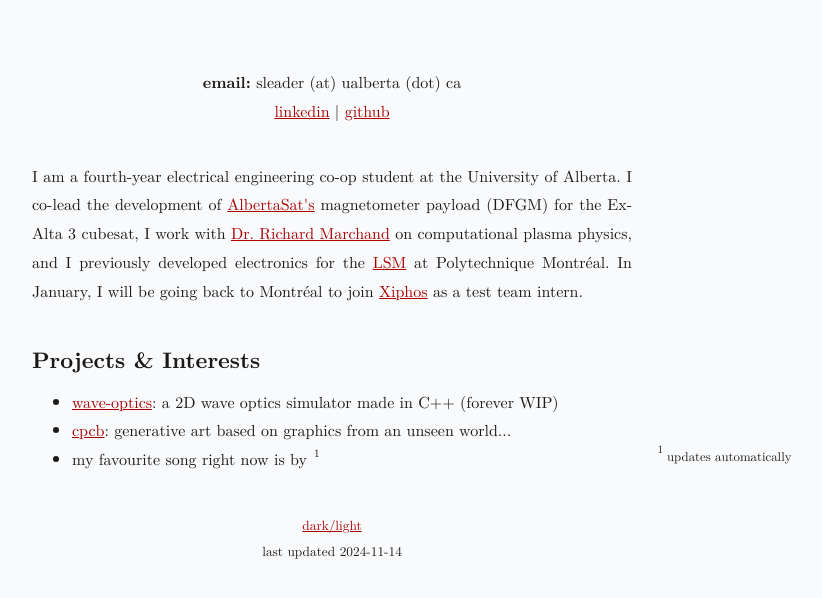
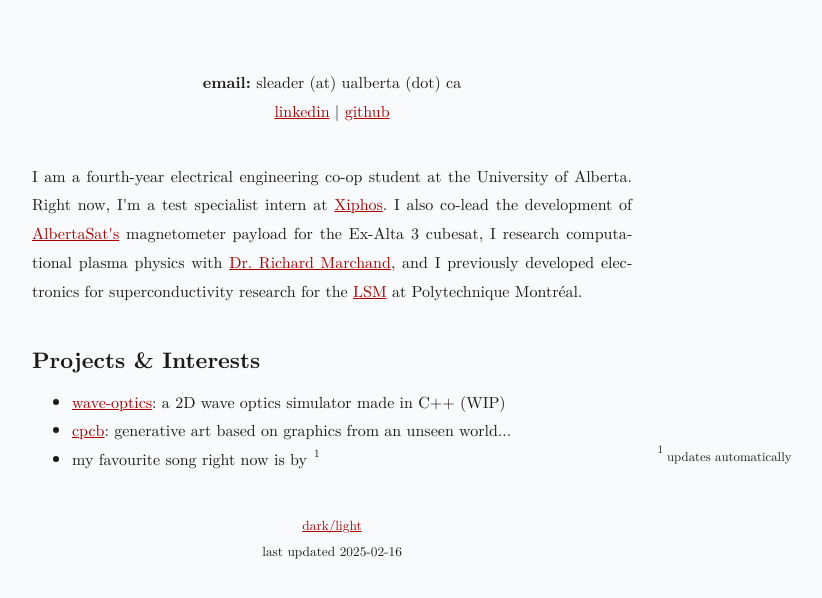
Before and after one commit to samldr/personal-site, a React (Create React App) app: page / in a window 1280 px wide. Shown: the top 598 px of the page, without its empty margins (308-1130 px from the left). Built offline with nearby package versions, Linux system fonts and the light colour scheme; no server answers.

Commit message:
updated splash text

```diff
--- a/package.json
+++ b/package.json
@@ -6,6 +6,7 @@
     "@testing-library/jest-dom": "^5.17.0",
     "@testing-library/react": "^13.4.0",
     "@testing-library/user-event": "^13.5.0",
+    "node": "^18.20.5",
     "react": "^18.3.1",
     "react-dom": "^18.3.1",
     "react-scripts": "5.0.1",
--- a/src/App.js
+++ b/src/App.js
@@ -2,6 +2,8 @@
 import './style.css'
 import Home from './pages/Home';
 import CPCB from './pages/CPCB';
+import Atriums from './pages/Atriums'
+// import Friends from './pages/Friends';
 
 const App = () => {
    return (
@@ -9,6 +11,8 @@
          <Routes>
             <Route path="/" element={<Home />} />
             <Route path="/cpcb" element={<CPCB />} />
+            {/* <Route path="/friends" element={<Friends />} /> */}
+            <Route path="/atriums" element={<Atriums />} />
          </Routes>
       </>
    );
--- a/src/pages/CPCB.jsx
+++ b/src/pages/CPCB.jsx
@@ -19,7 +19,7 @@
                 <p><strong>Computers, Pattern, Chaos, and Beauty</strong></p>
                 <p><a href="/.">back</a></p>
             </div>
-            <p>Generative art made with MATLAB based on algorithms from Clifford A. Pickover's book <em>Computers, Patterns, Chaos, and Beauty: Graphics from an Unseen World</em>.</p>
+            <p>Clifford A. Pickover's <em>Computers, Patterns, Chaos, and Beauty: Graphics from an Unseen World</em> is one of my favourite books. Here are some generative art pieces I made in MATLAB based on his algorithms.</p>
             <br/>
             <figure style={{display: 'block', marginLeft: 'auto', marginRight: 'auto'}}>
                 <img src={attractor1} />
@@ -49,7 +49,7 @@
                     document.body.classList.toggle("latex-dark");
                     document.body.classList.contains("latex-dark")?localStorage.setItem("mode", "dark"):localStorage.setItem("mode", "light");
                 }}>dark/light</a>
-        <p>last updated 2024-11-11</p>
+        <p>last updated 2025-02-16</p>
     </small></div>
         </>
     );
--- a/src/pages/Home.jsx
+++ b/src/pages/Home.jsx
@@ -5,7 +5,7 @@
 const Home = () => {
 
     useEffect(() => {
-        localStorage.getItem("mode")=="dark"?document.body.classList.add("latex-dark"):localStorage?.getItem("mode")??localStorage.setItem("mode", "light");
+        localStorage.getItem("mode")==="dark"?document.body.classList.add("latex-dark"):localStorage?.getItem("mode")??localStorage.setItem("mode", "light");
 
         const apiKey = process.env.REACT_APP_API;
         const username = process.env.REACT_APP_USER;
@@ -36,10 +36,10 @@
                 <p><strong>email:</strong> sleader (at) ualberta (dot) ca</p>
                 <p><a href="https://linkedin.com/in/sam-leader">linkedin</a> | <a href="https://github.com/samldr">github</a></p>
             </div>
-            <p>I am a fourth-year electrical engineering co-op student at the University of Alberta. I co-lead the development of <a href ="https://albertasat.ca/">AlbertaSat's</a> magnetometer payload (DFGM) for the Ex-Alta 3 cubesat, I work with <a href="https://sites.ualberta.ca/~rmarchan/">Dr. Richard Marchand</a> on computational plasma physics, and I previously developed electronics for the <a href="https://www.polymtl.ca/expertises/laboratoire-de-supraconductivite-et-magnetisme-lsm">LSM</a> at Polytechnique Montréal. In January, I will be going back to Montréal to join <a href="https://xiphos.com/">Xiphos</a> as a test team intern.</p>
+            <p>I am a fourth-year electrical engineering co-op student at the University of Alberta. Right now, I'm a test specialist intern at <a href="https://xiphos.com/">Xiphos</a>. I also co-lead the development of <a href ="https://albertasat.ca/">AlbertaSat's</a> magnetometer payload for the Ex-Alta 3 cubesat, I research computational plasma physics with <a href="https://sites.ualberta.ca/~rmarchan/">Dr. Richard Marchand</a>, and I previously developed electronics for superconductivity research for the <a href="https://www.polymtl.ca/expertises/laboratoire-de-supraconductivite-et-magnetisme-lsm">LSM</a> at Polytechnique Montréal.</p>
             <h3>Projects & Interests</h3>
             <ul>
-                <li><a href="https://github.com/samldr/wave-optics">wave-optics</a>: a 2D wave optics simulator made in C++ (forever WIP)</li>
+                <li><a href="https://github.com/samldr/wave-optics">wave-optics</a>: a 2D wave optics simulator made in C++ (WIP)</li>
                 <li><a href="./cpcb">cpcb</a>: generative art based on graphics from an unseen world...</li>
                 <li>my favourite song right now is <i id="song"></i> by <span id="artist"></span><label for="sn-1" class="sidenote-toggle sidenote-number"></label>
                     <input type="checkbox" id="sn-1" class="sidenote-toggle" />
@@ -56,7 +56,7 @@
                     document.body.classList.toggle("latex-dark");
                     document.body.classList.contains("latex-dark")?localStorage.setItem("mode", "dark"):localStorage.setItem("mode", "light");
                 }}>dark/light</a>
-                <p>last updated 2024-11-14</p>
+                <p>last updated 2025-02-16</p>
             </small></div>
         </>
     );
```
Also changed, not shown: 1 other file (tests, documents, lock files or other folders).
